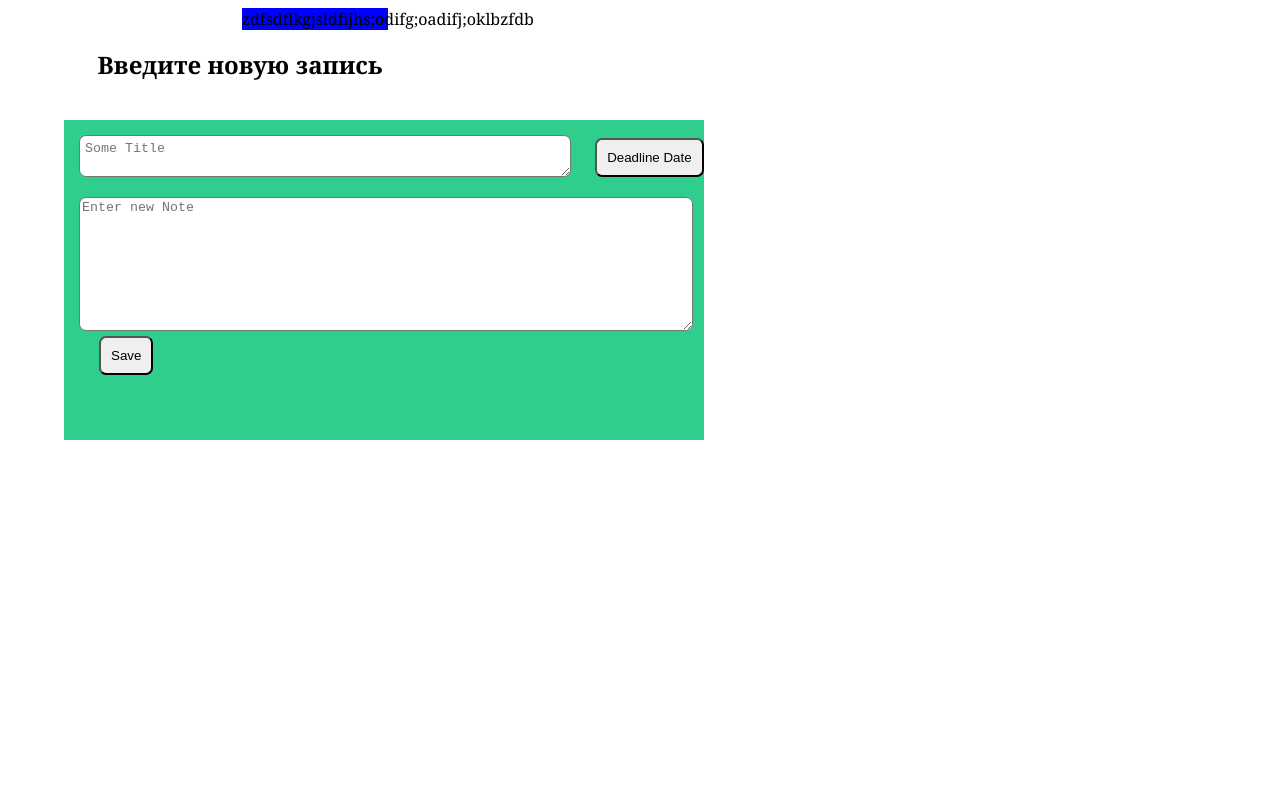
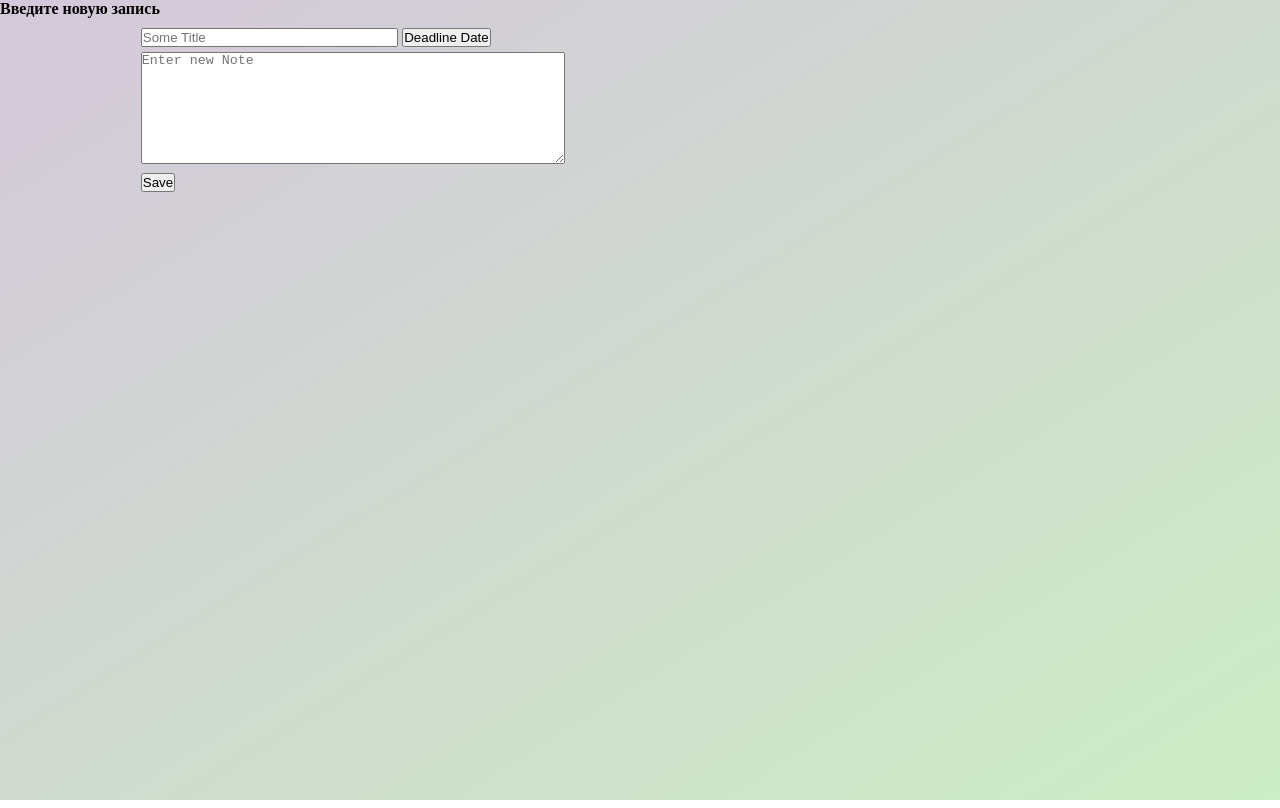
Before and after one commit to MrOlegKravchenko/Task1, a website: page App/Client/public/second.html in a window 1280 px wide. Drawn offline with Linux system fonts and the light colour scheme; files that its build step writes are made by us from their sources.

Commit message:
huge refactoring of markup,second html is reachable now from server

```diff
--- a/App/Client/public/css/form.css
+++ b/App/Client/public/css/form.css
@@ -1,67 +1,43 @@
 @charset "windows-1251";
         /* CSS Document */
+* {
+    margin: 0;
+    padding: 0;
+}
 
 body {
-    position: absolute;
-    height: 100%;
-    background:linear-gradient(to top left, powderblue, pink);
-    font-family:Georgia,Times,'Times New Roman',serif;
+    background: linear-gradient(to bottom right, #D4C8DA, #CCEDC5);
 }
 
-header {
-     position:fixed;
-     padding:8px;
-     width:30%; left:7%;
-     top:5%;
-     font-size: 24px;
-     color: black
+.wrapper {
+    display: flex;
+    align-items: stretch;
+    height: 100vh;
 }
 
 main {
-    position: fixed;
-    width: 50%;
-    height: 40%;
-    left: 5%;
-    top: 15%;
-    background-color: rgb(47, 206, 140);
+    width: 55%;
 }
 
-section {
-    position: relative;
-    left:80%;
-    width:50%;
-    top:10%;
-    height:90%;
-    background: blue;
+.user-form {
+    width: 60%;
+    padding: 10px;
+    margin: 0 auto;
 }
 
-.newTitle{
-    position:relative;
-    left:15px; top:15px;
-    width:75%;
-    border-radius:7px;
-    padding:5px;
+.form-elem {
+    width: 100%;
+    margin-bottom: 5px;
 }
 
-.btnDeadline{
-    position:relative;
-    margin-left:35px;
-    border-radius:7px;
-    padding:10px;
+.form-title {
+    width: 60%;
 }
 
-.newNote{
-    position:relative;
-    left:15px;
-    width:95%;
-    height:40%;
-    margin-top:20px;
-    border-radius:7px;
+.form-text {
+    height: 110px;
 }
 
-.btnSave{
-    position:relative;
-    margin-left:35px;
-    border-radius:7px;
-    padding:10px;
+aside {
+    width: 45%;
 }
--- a/App/Client/public/second.html
+++ b/App/Client/public/second.html
@@ -6,25 +6,22 @@
     <meta http-equiv="X-UA-Compatible" content="ie=edge">
     <link rel="stylesheet" href="">
     <title>Document</title>
-    <link rel="stylesheet" type="text/css" href="./css/form.css" />
+    <link rel="stylesheet" type="text/css" href="public/css/form.css" />
 </head>
 
 <body>
-    <header id="txtPaste"><b>Введите новую запись</b></header>
-    <main>
-        <textarea class="newTitle" placeholder="Some Title"></textarea>
-        <button class="btnDeadline" id="deadline">Deadline Date</button>
-        <textarea class="newNote" id="txtCopy" placeholder="Enter new Note"></textarea>
-        <button class="btnSave" id="btn">Save</button>
-    </main>
-
-    <aside class="pole">
-        <section>
-            zdfsdflkgjsldfijhs;odifg;oadifj;oklbzfdb
-        </section>
-    </aside>
-
-    <script src="js/Hello.js"></script>
-
+    <header></header>
+    <div class="wrapper">
+        <main>
+            <b>Введите новую запись</b>
+            <form action="index.html" method="post" class="user-form">
+                <input class="form-title form-elem newTitle" placeholder="Some Title"></input>
+                <button class=" btnDeadline" id="deadline">Deadline Date</button>
+                <textarea class="form-text form-elem newNote" id="txtCopy" placeholder="Enter new Note"></textarea>
+                <button class="btnSave" id="btn">Save</button>
+            </form>
+        </main>
+        <aside></aside>
+    </div>
 </body>
 </html>
```
Also changed, not shown: App/Server/ServerApp.js (+6 -1 lines).
